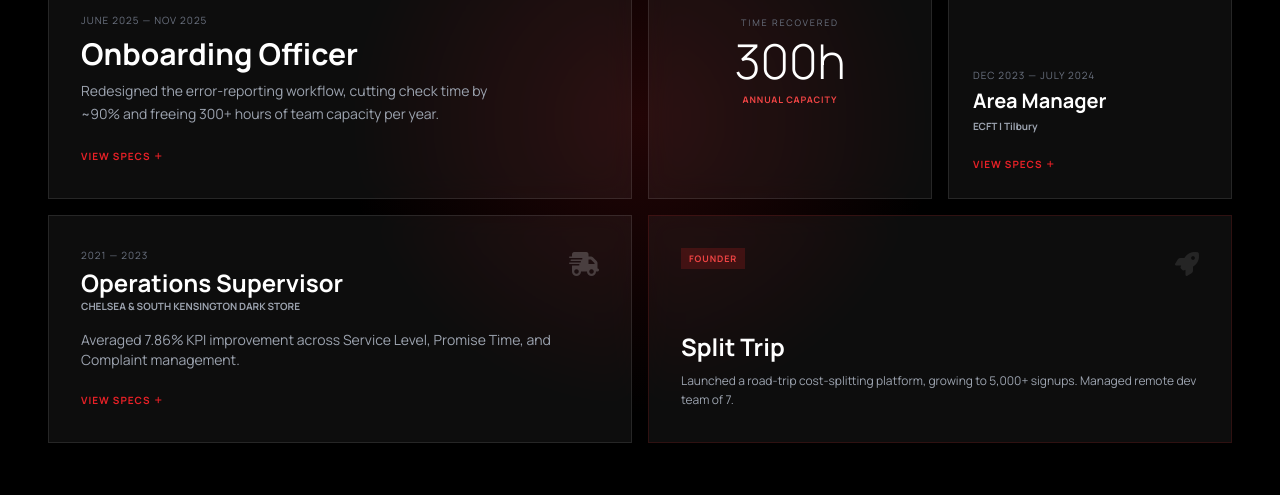
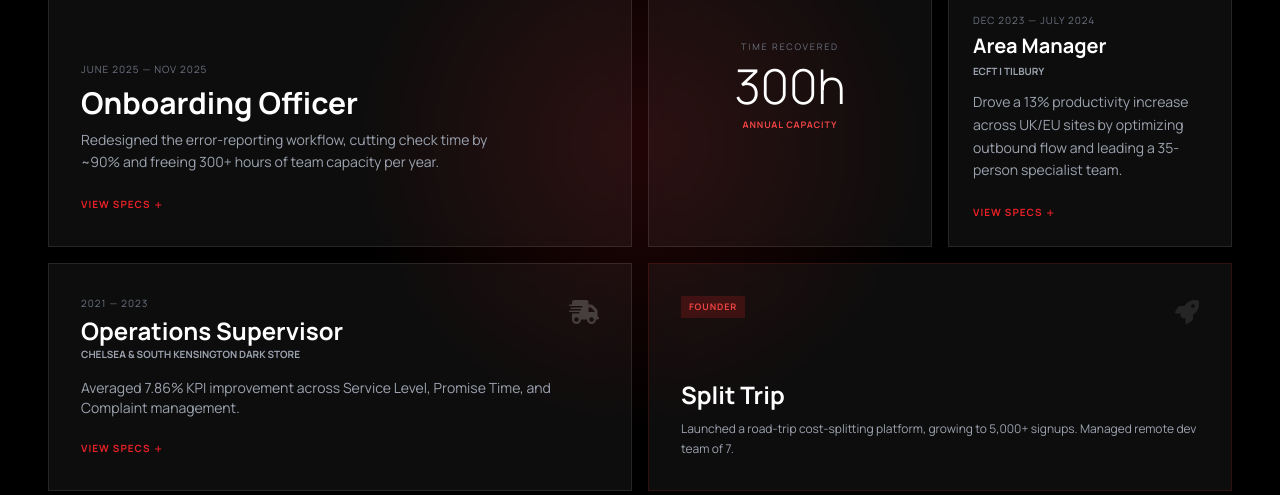
Before and after one commit to iamnotmoiz/Tesla, a plain HTML site: page index.html in a window 1280 px wide. Shown: the part 1101-1596 px from the top of the page. Drawn offline with nearby package versions, Linux system fonts and the light colour scheme.

Commit message:
Update index.html

```diff
--- a/index.html
+++ b/index.html
@@ -261,7 +261,10 @@
                     <div class="mt-8">
                         <div class="text-[10px] text-gray-500 tracking-widest mb-1">DEC 2023 — JULY 2024</div>
                         <h3 class="text-xl font-bold mb-1">Area Manager</h3>
-                        <div class="text-[10px] font-bold text-gray-400 mb-3">ECFT | Tilbury</div>
+                        <div class="text-[10px] font-bold text-gray-400 mb-3 uppercase">ECFT | Tilbury</div>
+                        <p class="text-sm text-gray-400 leading-relaxed mb-4">
+                            Drove a 13% productivity increase across UK/EU sites by optimizing outbound flow and leading a 35-person specialist team.
+                        </p>
 
                         <div class="mt-4" onclick="toggleDetails('amazon-details', this)">
                             <span class="btn-expand">View Specs <i class="fa-solid fa-plus text-[8px]"></i></span>
```
